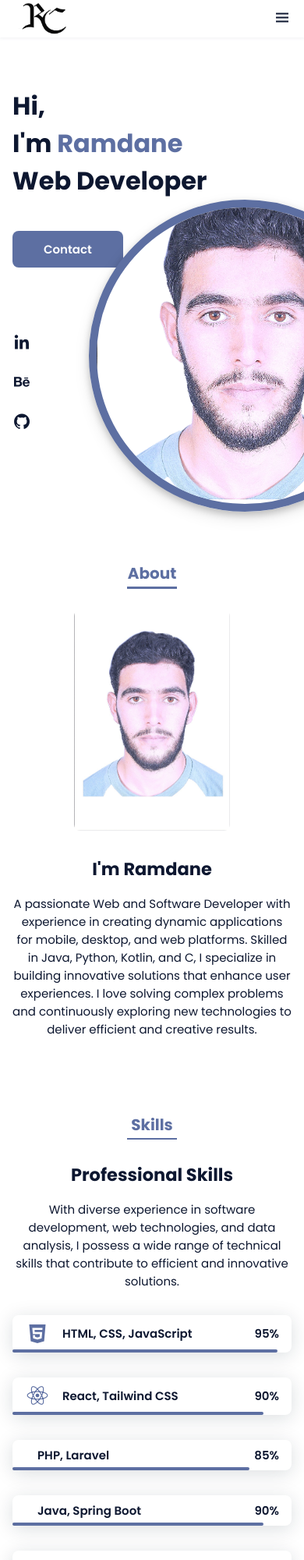
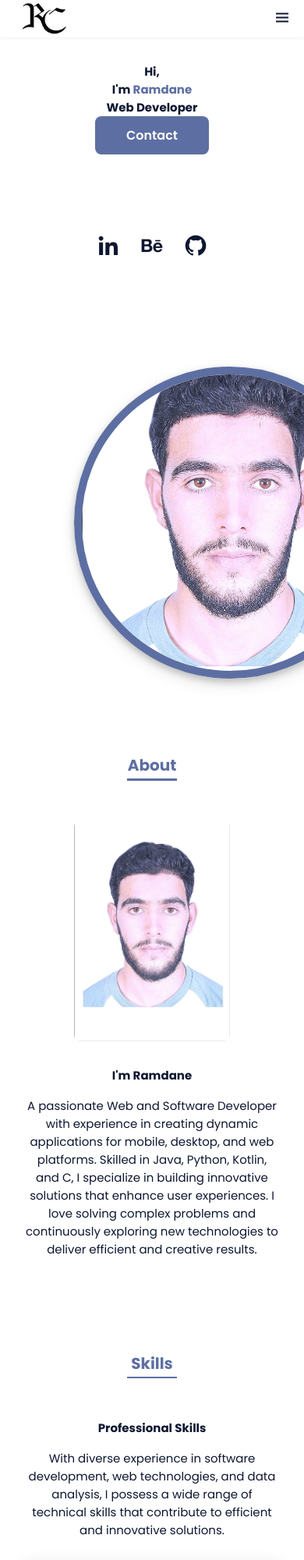
Before and after one commit to ramdanechennib/Portfolio, a plain HTML site: page index.html in a window 390 px wide. Shown: the top 2000 px of the page at 78% size. Drawn offline with nearby package versions, Linux system fonts and the light colour scheme.

Commit message:
Updated the portfolio with new features

```diff
--- a/assets/css/styles.css
+++ b/assets/css/styles.css
@@ -208,46 +208,149 @@ img {
 }
 
 /*===== HOME =====*/
+/*===== HOME =====*/
 .home {
   position: relative;
   row-gap: 5rem;
   padding: 4rem 0 5rem;
+  display: flex;
+  justify-content: space-between;
+  align-items: center;
 }
+
 .home__data {
   align-self: center;
 }
+
 .home__title {
   font-size: var(--big-font-size);
   margin-bottom: var(--mb-5);
 }
+
 .home__title-color {
   color: var(--first-color);
 }
+
 .home__social {
   display: flex;
   flex-direction: column;
 }
+
 .home__social-icon {
   width: max-content;
   margin-bottom: var(--mb-2);
   font-size: 1.5rem;
   color: var(--second-color);
+  transition: color 0.3s ease;
 }
+
 .home__social-icon:hover {
   color: var(--first-color);
 }
+
 .home__img {
   position: absolute;
   right: 0;
   bottom: 0;
   width: 260px;
 }
+
 .home__blob {
   fill: var(--first-color);
 }
+
 .home__blob-img {
   width: 360px;
 }
+
+/*===== RESPONSIVE DESIGN FOR MOBILE =====*/
+@media screen and (max-width: 768px) {
+  .home {
+    flex-direction: column;
+    align-items: center;
+    text-align: center;
+    padding: 2rem 1rem;
+  }
+
+  .home__title {
+    font-size: var(--h1-font-size);
+    margin-bottom: var(--mb-3);
+  }
+
+  .home__social {
+    flex-direction: row;
+    justify-content: center;
+    gap: 1.5rem;
+    margin-top: 1rem;
+  }
+
+  .home__social-icon {
+    font-size: 2rem;
+  }
+
+  .home__img {
+    position: relative;
+    width: 200px;
+    margin-top: 2rem;
+  }
+
+  .home__blob-img {
+    width: 150px;
+  }
+  .button {
+    padding: 0.5rem 2rem;  /* تصغير الأزرار قليلاً */
+    font-size: 1rem;       /* تقليل حجم الخط */
+    border-radius: 0.4rem;
+  }
+
+  .about__container {
+    padding: 1.5rem 1rem;
+    row-gap: 1.5rem;
+  }
+
+  .about__subtitle {
+    font-size: var(--h3-font-size);
+    margin-bottom: var(--mb-1);
+  }
+
+  .about__img img {
+    width: 150px;  /* تصغير الصورة للشاشات الصغيرة */
+    border-radius: 0.4rem;
+  }
+  .skills__container {
+    padding: 1.5rem 1rem;
+    row-gap: 1.5rem;
+  }
+
+  .skills__subtitle {
+    font-size: var(--h3-font-size);
+    margin-bottom: var(--mb-1);
+  }
+
+  .skills__data {
+    flex-direction: column; /* ترتيب العناصر عموديًا على الشاشات الصغيرة */
+    align-items: flex-start;
+    padding: 0.75rem;
+  }
+
+  .skills__icon {
+    font-size: 1.5rem; /* تصغير الأيقونات */
+    margin-bottom: 0.5rem;
+  }
+
+  .skills__names {
+    font-size: 1rem; /* تصغير حجم النص */
+  }
+
+  .skills__bar {
+    height: 0.2rem; /* تقليل سماكة الشرائط */
+  }
+
+  .skills__img {
+    width: 150px;  /* تصغير الصور */
+  }
+}
+
 
 /*BUTTONS*/
 .button {
```
Lines whose indentation alone changed are shown as unchanged.
